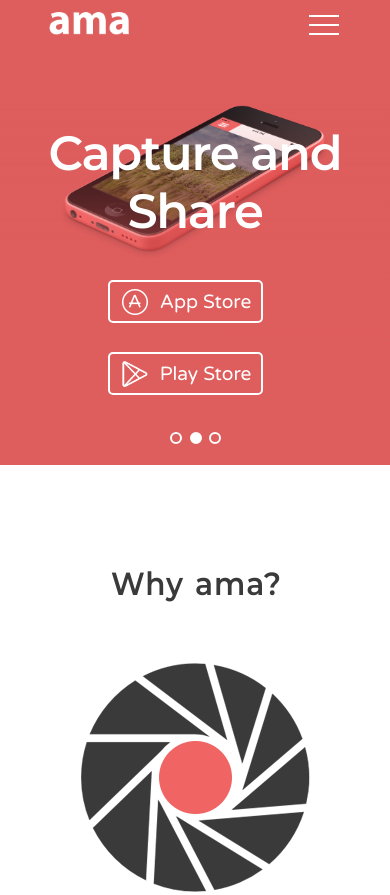
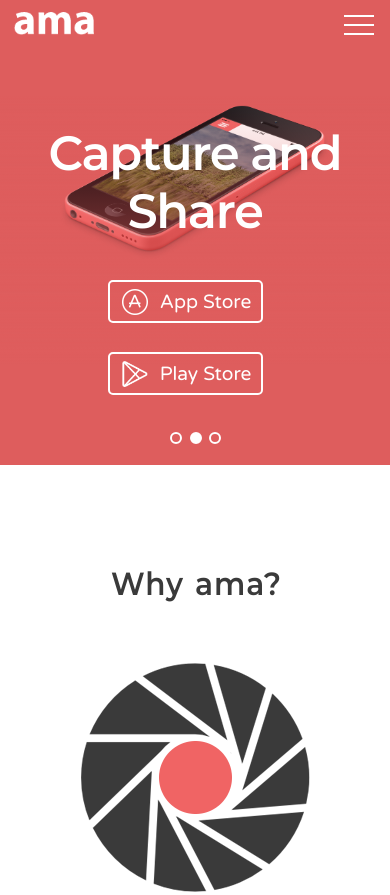
Before and after one commit to hotko1/testmaket1, a website: page index.html in a window 390 px wide. Shown: the top 895 px of the page. Drawn offline with nearby package versions, Linux system fonts and the light colour scheme.

Commit message:
Task 77622: Fixed adaptive style for header

```diff
--- a/index.html
+++ b/index.html
@@ -12,7 +12,7 @@
 </head>
 <body>
     <header class="header">
-        <div class="container">
+        <div class="container-header">
             <div class="header__body">
                 <a href="" class="header__logo">
                     <img class="header__logo-image" src="images/logo.png" alt="Site logo">
--- a/scss/_header.scss
+++ b/scss/_header.scss
@@ -6,6 +6,22 @@
 /* Import reset and variables files*/
 @import "reset";
 @import "variables";
+
+.container-header {
+    max-width: 1170px;
+    margin: 0 auto;
+
+    @media (max-width:1230px) {
+        max-width: 962px;
+    }
+    @media (max-width:1024px) {
+        max-width: 690px;
+    }
+    @media (max-width:767px) {
+        max-width: 100%;
+        padding: 0 16px;
+    }
+}
 
 .header {
     position: fixed;
```
Also changed, not shown: css/style.css, 1 other file.
